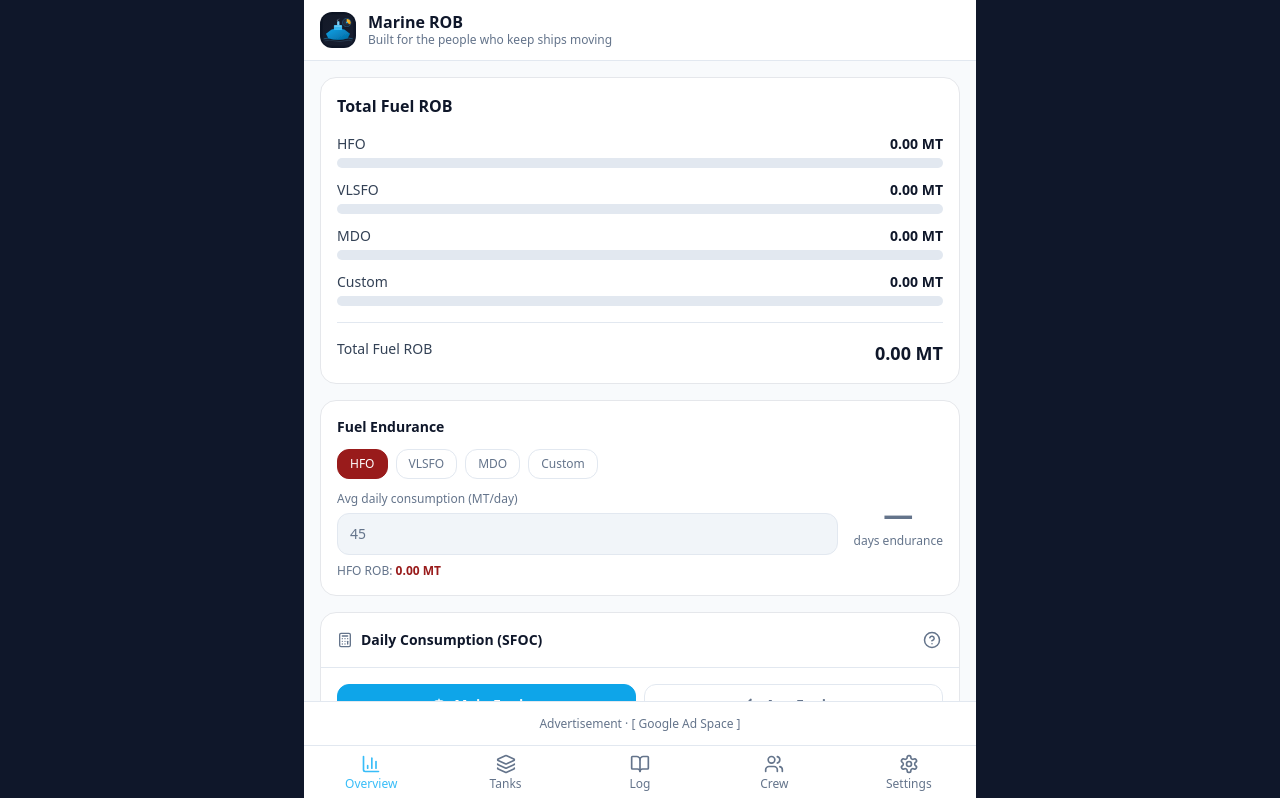
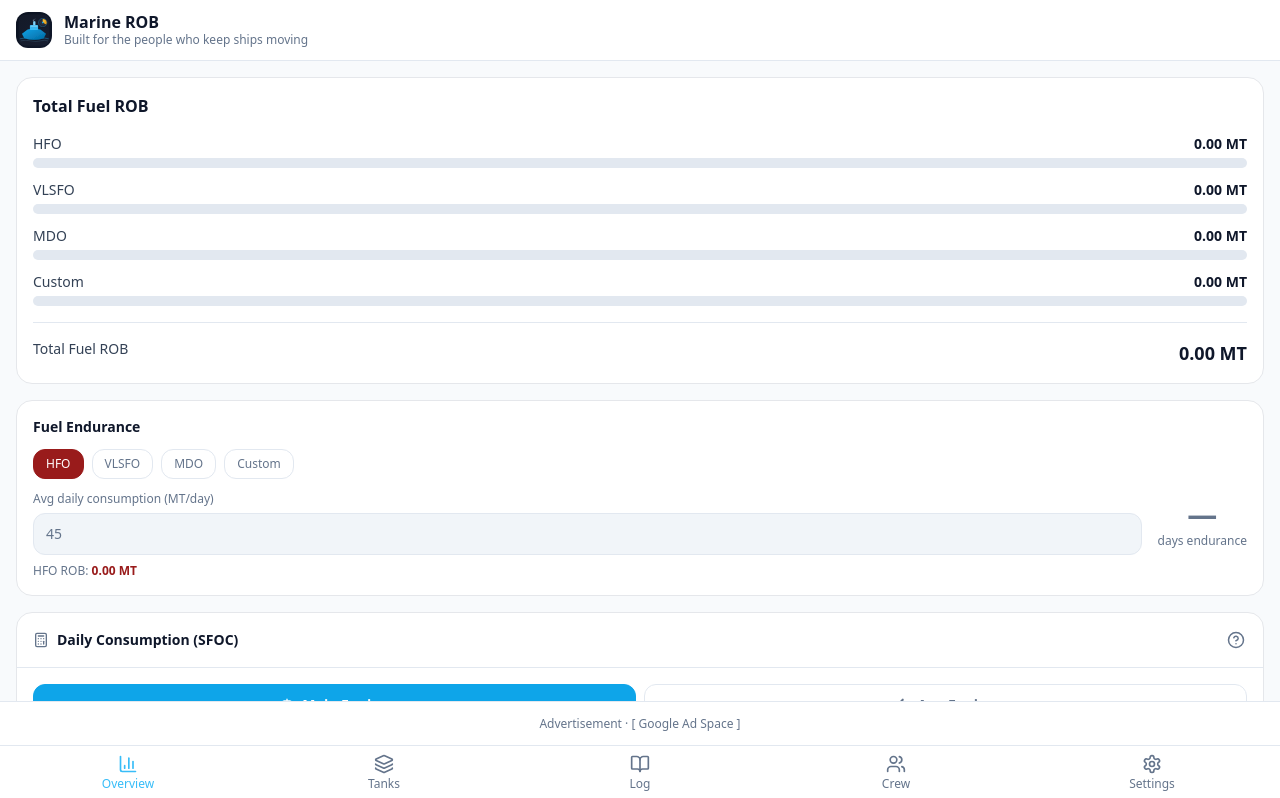
Before and after one commit to Valeriy94-ua/marine-rob-app, a React (Vite) app: page / in a window 1280 px wide. Shown: the top 798 px of the page. Built offline with nearby package versions, Linux system fonts and the light colour scheme.

Commit message:
Full screen mobile

```diff
--- a/capacitor.config.ts
+++ b/capacitor.config.ts
@@ -1,7 +1,7 @@
 import type { CapacitorConfig } from '@capacitor/cli';
 
 const config: CapacitorConfig = {
-  appId: 'com.marinerob.app',
+  appId: 'com.valeriy.marinerob',
   appName: 'Marine ROB',
   webDir: 'dist'
 };
--- a/index.html
+++ b/index.html
@@ -3,7 +3,7 @@
   <head>
     <meta charset="UTF-8" />
     <link rel="icon" type="image/svg+xml" href="/icon.svg" />
-    <meta name="viewport" content="width=device-width, initial-scale=1.0" />
+    <meta name="viewport" content="width=device-width, initial-scale=1.0, viewport-fit=cover">
     <meta name="theme-color" content="#0f172a" />
     <link rel="manifest" href="/manifest.json" />
     <title>Marine ROB Calculator</title>
--- a/src/App.tsx
+++ b/src/App.tsx
@@ -83,7 +83,7 @@
   const bottomPad = store.adFree ? 'pb-20' : 'pb-32';
 
   return (
-    <div className="flex flex-col max-w-2xl mx-auto" style={{minHeight:'100dvh',background:'var(--bg-base)',color:'var(--text-primary)'}}>
+    <div className="flex flex-col w-full" style={{minHeight:'100dvh',background:'var(--bg-base)',color:'var(--text-primary)'}}>
       <header className="px-4 py-3 flex items-center gap-3 sticky top-0 z-40"
         style={{background:'var(--bg-nav)',borderBottom:'1px solid var(--border)'}}>
         <img src="./icon.svg" alt="Marine ROB" className="w-9 h-9 rounded-xl" />
@@ -189,7 +189,7 @@
         {screen==='settings' && <SettingsScreen theme={theme} locale={locale} adFree={store.adFree} onTheme={handleTheme} onLocale={setLocale} onRemoveAds={()=>setShowAdPrompt(true)} />}
       </main>
 
-      <nav className="fixed bottom-0 left-0 right-0 z-40 max-w-2xl mx-auto"
+      <nav className="fixed bottom-0 left-0 right-0 z-40 w-full"
         style={{background:'var(--bg-nav)',borderTop:'1px solid var(--border)',paddingBottom:'env(safe-area-inset-bottom,8px)'}}>
         {!store.adFree && <AdBanner />}
         <div className="flex">
--- a/src/index.css
+++ b/src/index.css
@@ -24,10 +24,14 @@
   --text-muted: #64748b;
 }
 
-html {
+html, body {
   background-color: var(--bg-base);
   color: var(--text-primary);
   transition: background-color 0.2s, color 0.2s;
+  margin: 0;
+  padding: 0;
+  width: 100%;
+  min-height: 100dvh;
 }
 
 .th-card {
```
Also changed, not shown: 6 other files (tests, documents, lock files or other folders).
